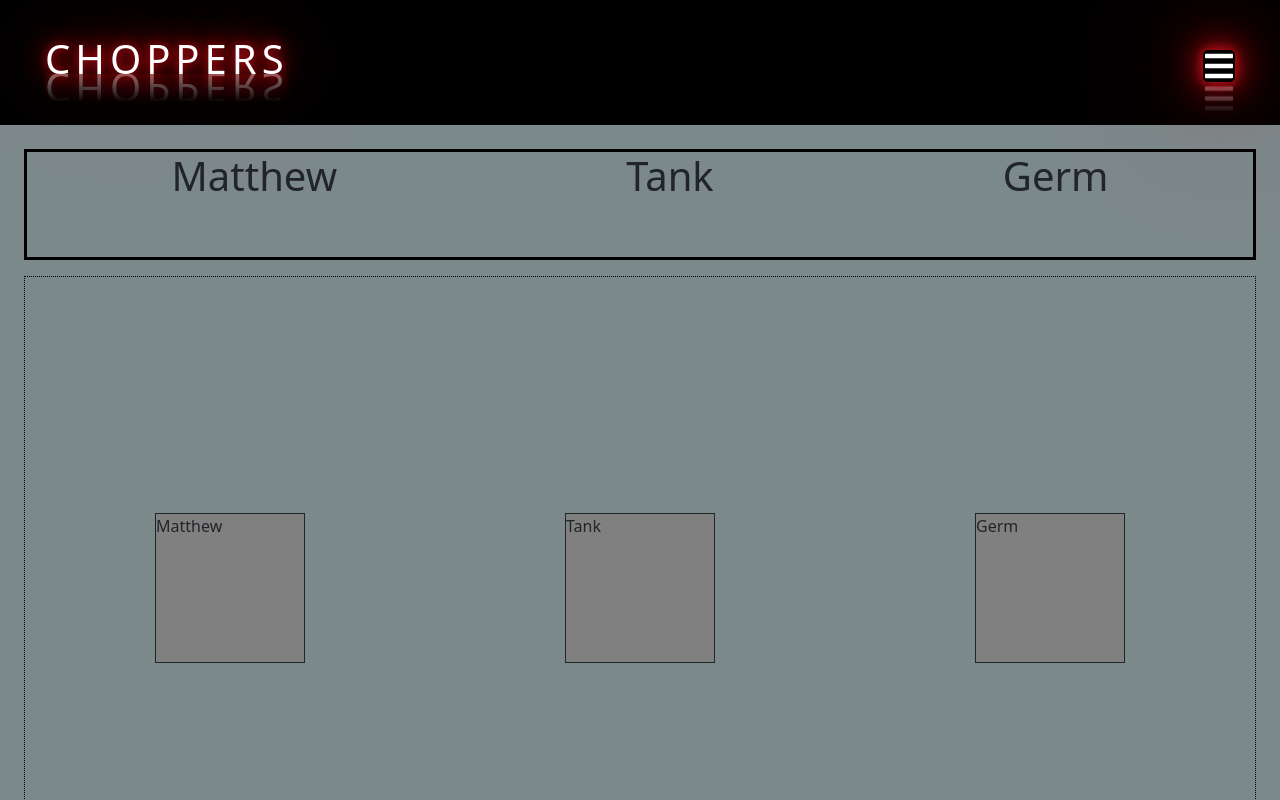
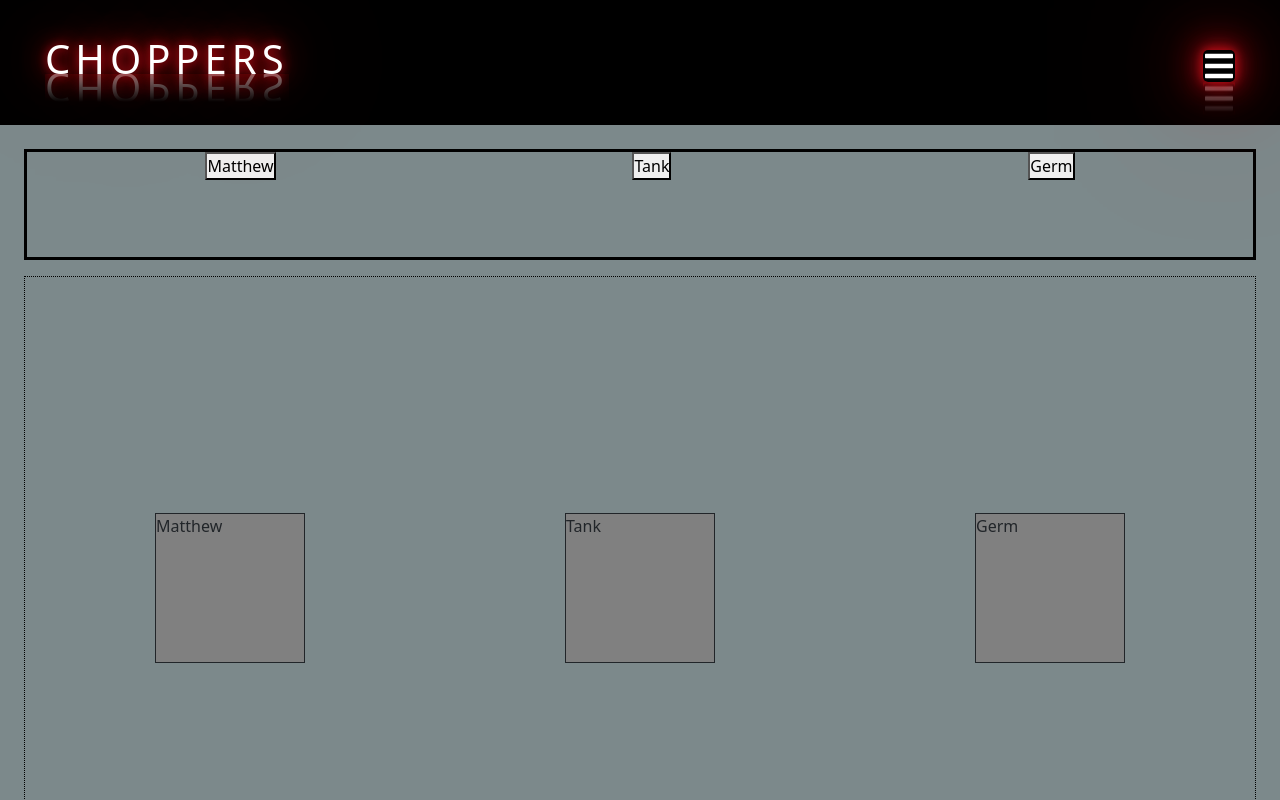
Before and after one commit to Castoreno05/Choppers, a React (Create React App) app in the folder main/: page /barbers in a window 1280 px wide. Shown: the top 800 px of the page. Built offline with nearby package versions, Linux system fonts and the light colour scheme; the HTML template or start-up script is replaced by a standard one.

Commit message:
Styled barbers page

```diff
--- a/main/src/components/Pages/Barbers.js
+++ b/main/src/components/Pages/Barbers.js
@@ -17,8 +17,8 @@ function Barbers() {
       <div className="barber-navigation">
         {data.map((element, index) => {
           return (
-            <div className={`barber-${element.name}`}>
-              <h1>{element.name}</h1>
+            <div className="">
+              <button>{element.name}</button>
             </div>
           );
         })}
```
